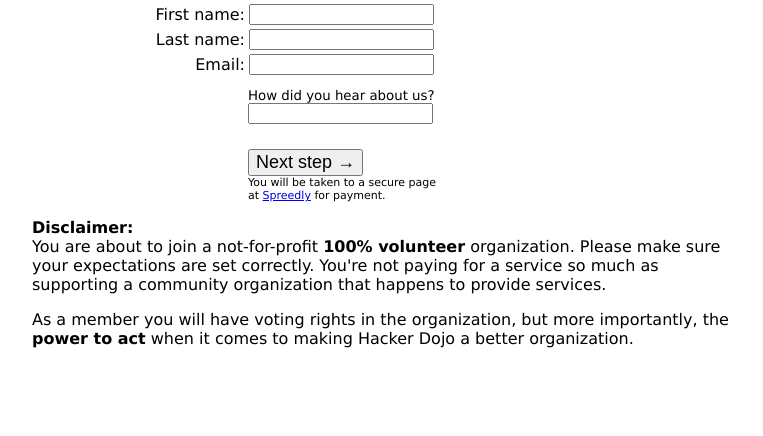
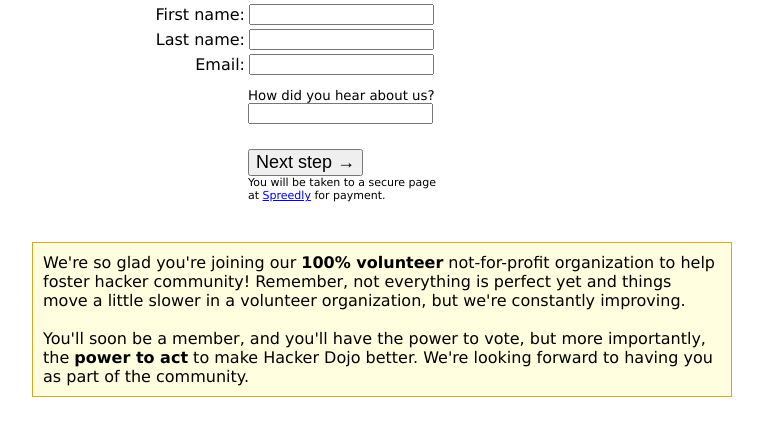
Before and after one commit to progrium/hackerdojo-signup, a Python web app: template templates/main.html in a window 1280 px wide. Shown: the part 234-670 px from the top of the page, without its empty margins (258-1021 px from the left). Run offline with Jinja, Linux system fonts and the light colour scheme; the template is opened without the code that fills it, so the values that code supplies are empty.

Commit message:
katy improvements to disclaimer

```diff
--- a/templates/main.html
+++ b/templates/main.html
@@ -21,8 +21,8 @@
   <input type="submit" value="Next step &rarr;" style="font-size: large; margin-top: 25px;" /><br />
   <span style="font-size: 11px">You will be taken to a secure page<br /> at <a href="http://spreedly.com/">Spreedly</a> for payment.</span>
 </div>
-<p><strong>Disclaimer:</strong><br /> You are about to join a not-for-profit <strong>100% volunteer</strong> organization. Please make sure your expectations are set correctly. You're not paying for a service so much as supporting a community organization that happens to provide services.</p>
-<p>As a member you will have voting rights in the organization, but more importantly, the <strong>power to act</strong> when it comes to making Hacker Dojo a better organization.
+<div style="background-color: lightyellow; border: 1px solid goldenrod; padding: 10px; margin-top: 40px;">We're so glad you're joining our <strong>100% volunteer</strong> not-for-profit organization to help foster hacker community! Remember, not everything is perfect yet and things move a little slower in a volunteer organization, but we're constantly improving.<br /><br />
+You'll soon be a member, and you'll have the power to vote, but more importantly, the <strong>power to act</strong> to make Hacker Dojo better. We're looking forward to having you as part of the community.</div>
 
 
 </form>
```
